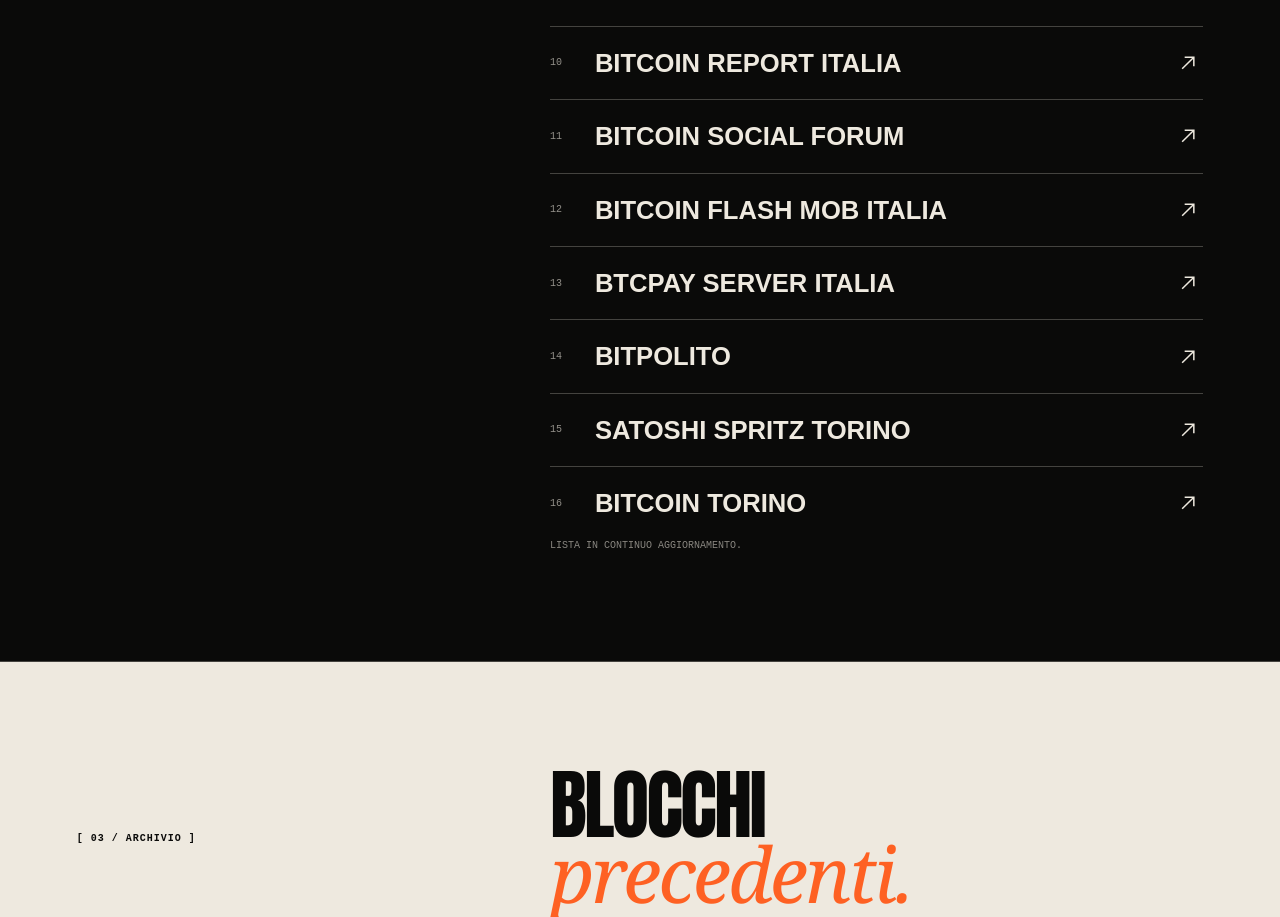
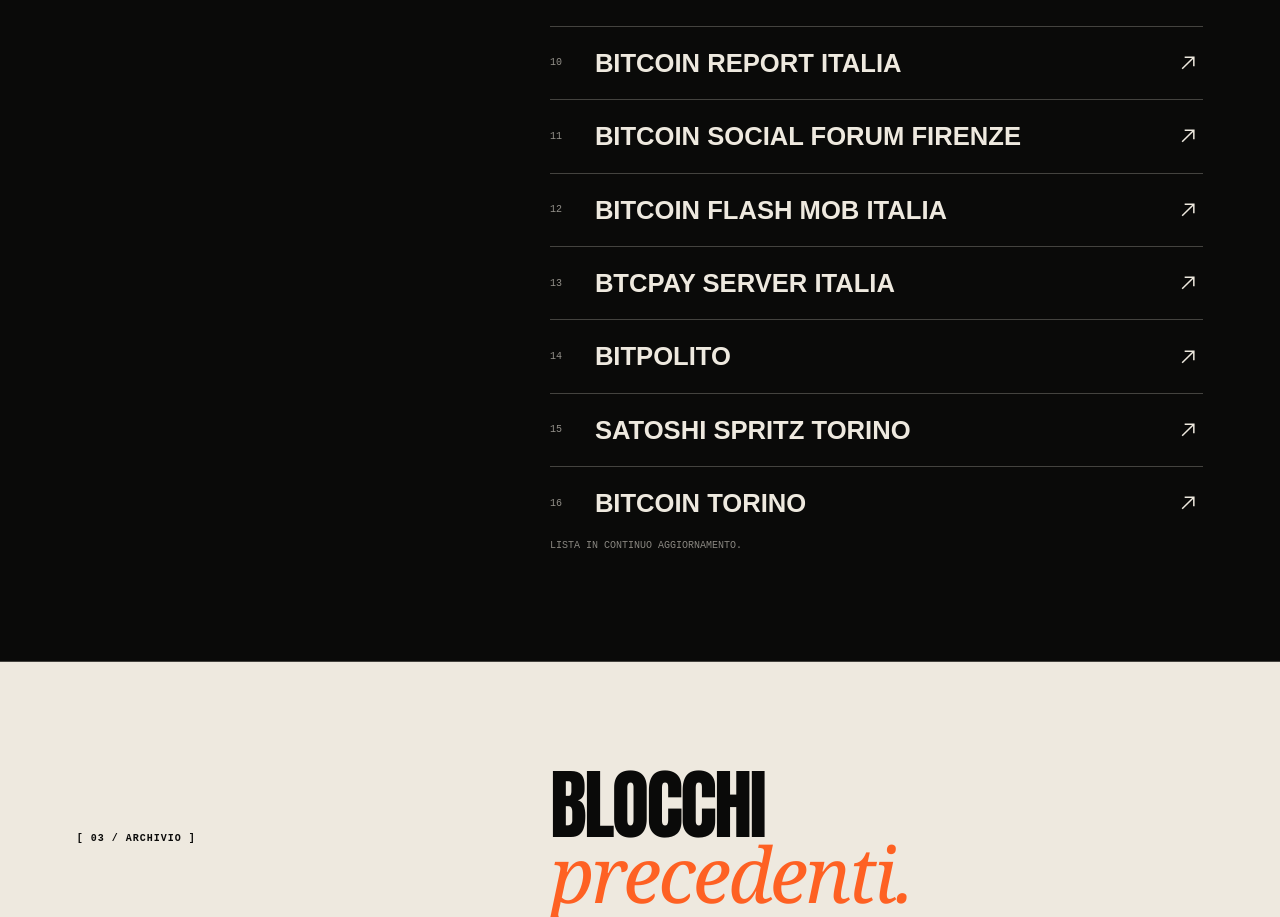
Before and after one commit to BtcColosseum/bitcoincolosseum.it, a Next.js app: page / in a window 1280 px wide. Shown: the part 5427-6344 px from the top of the page. Built offline with nearby package versions, Linux system fonts and the light colour scheme; no server answers.

Commit message:
update socail forum name

```diff
--- a/app/page.tsx
+++ b/app/page.tsx
@@ -19,7 +19,7 @@ const communities = [
   ["Bitcoin EDU Emilia Romagna", "https://t.me/Bitcoin_EDU_EmiliaRomagna"],
   ["Bitcoin Bologna", "https://t.me/SatoshiSpritzBologna"],
   ["Bitcoin Report Italia", "https://t.me/Bitcoin_Report_Italia"],
-  ["Bitcoin Social Forum", "https://bitcoinsocialforum.it"],
+  ["Bitcoin Social Forum Firenze", "https://bitcoinsocialforum.it"],
   ["Bitcoin Flash Mob Italia", "https://t.me/BitcoinFlashMobItalia"],
   ["BTCPay Server Italia", "https://x.com/btcpay_italia"],
   ["BitPolito", "https://bitpolito.it/"],
```
